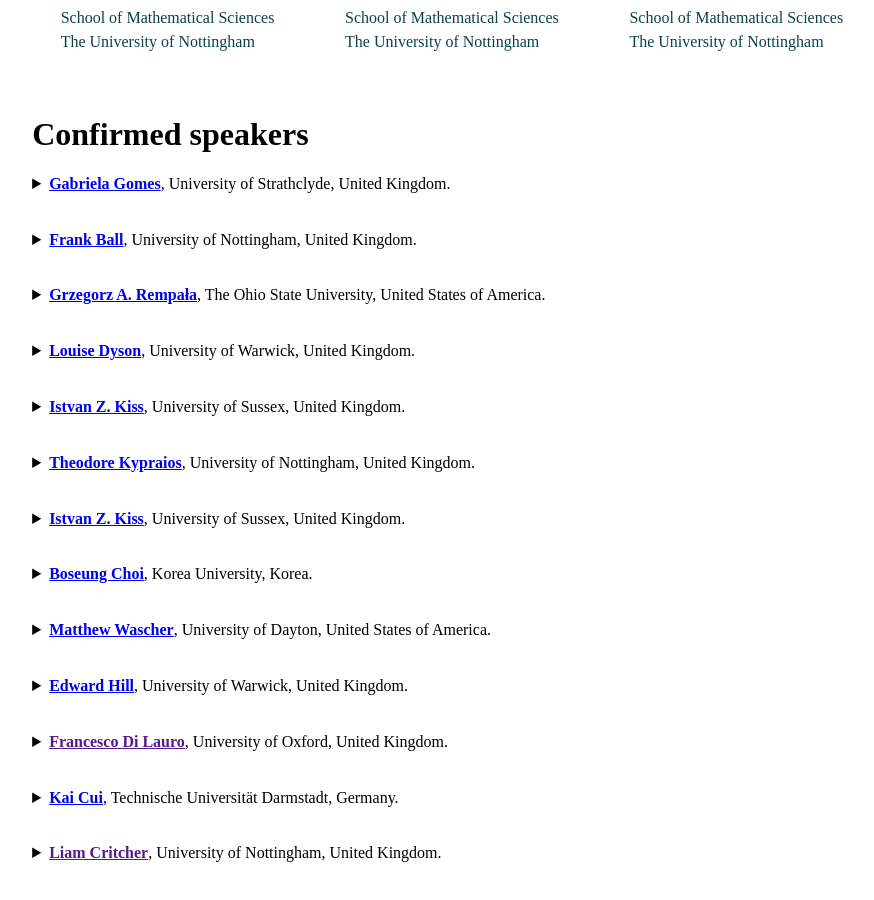
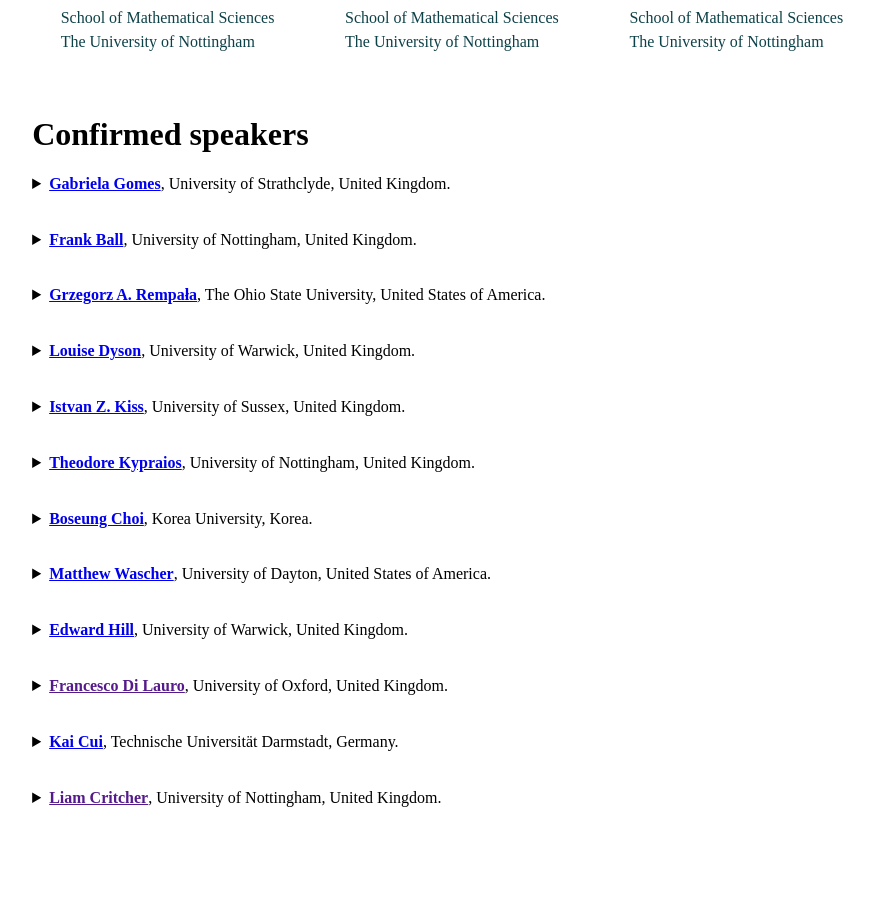
Before and after one commit to wasiur/wasiur.github.io, a Jekyll site: the page EpiWorkshopSep2022/EpiWorkshopSep2022.html, which Jekyll copies as it is, in a window 1280 px wide and 900 px high, scrolled down 832 px. Shown: the whole window, without its empty margins (39-913 px from the left). Built offline with Jekyll 4.4.1, drawn with Linux system fonts in a browser that asks for light colours; after the commit the page ends 1676 px from its top, so only the background shows below that; part of the change alters nothing that is shown.

```diff
--- a/EpiWorkshopSep2022/EpiWorkshopSep2022.html
+++ b/EpiWorkshopSep2022/EpiWorkshopSep2022.html
@@ -115,17 +115,22 @@
         <p>Abstract: To be announced</p>
       </details>
       <details style="margin-bottom: 1cm">
-        <summary><strong><a href="https://profiles.sussex.ac.uk/p211073-istvan-kiss">Istvan Z. Kiss</a></strong>, University
-          of Sussex,
-          United Kingdom.</summary>
-        <p>Title: <em>To be announced</em></p>
-        <p>Abstract: To be announced</p>
-      </details>
-      <details style="margin-bottom: 1cm">
         <summary><strong><a href="https://sejong.korea.ac.kr/mbshome/mbs/nslab/subview.do?id=nslab_020102000000">Boseung
             Choi</a></strong>, Korea University, Korea.</summary>
-        <p>Title: <em>To be announced</em></p>
-        <p>Abstract: To be announced</p>
+        <p>Title: <em>Hierarchical Bayesian model for the chemical reaction with time delay and its application to epidemics</em></p>
+        <p>Abstract: Current estimation techniques for inferring reaction rates frequently rely on marginalization over unobserved processes
+        and states. This approach can be computationally challenging in simple systems, leading to significant uncertainties and
+        identifiability problems in parameter estimation. Indeed, complex dynamics of chemical reactions may have hidden or
+        indirectly measured compartments. This makes it challenging to construct a model of the whole process. Model
+        simplification, including time delay, is essential for identifying model estimation. We will require alternative
+        approaches to efficiently uncover the interactions in complex biochemical networks with time delay. We propose a
+        Bayesian inference framework to replace uninteresting or unobserved reactions with time delays. Although the resulting
+        models are non-Markovian, recent results on stochastic systems with random delays allow us to construct the likelihoods
+        of the model parameters. We utilized MCMC methods to estimate reaction rate constants efficiently and delay distribution
+        parameters from simpler states. We illustrate the proposed approach’s advantages and pitfalls using a birth-death model
+        with both synthetic and experimental data and show that we can robustly infer model parameters using relatively small
+        measurements. We also applied the proposed method to complex epidemic models when all compartments of the epidemic model
+        are not observed.</p>
       </details>
       <details style="margin-bottom: 1cm">
         <summary><strong><a href="https://udayton.edu/directory/artssciences/mathematics/wascher-matthew.php">Matthew
```
